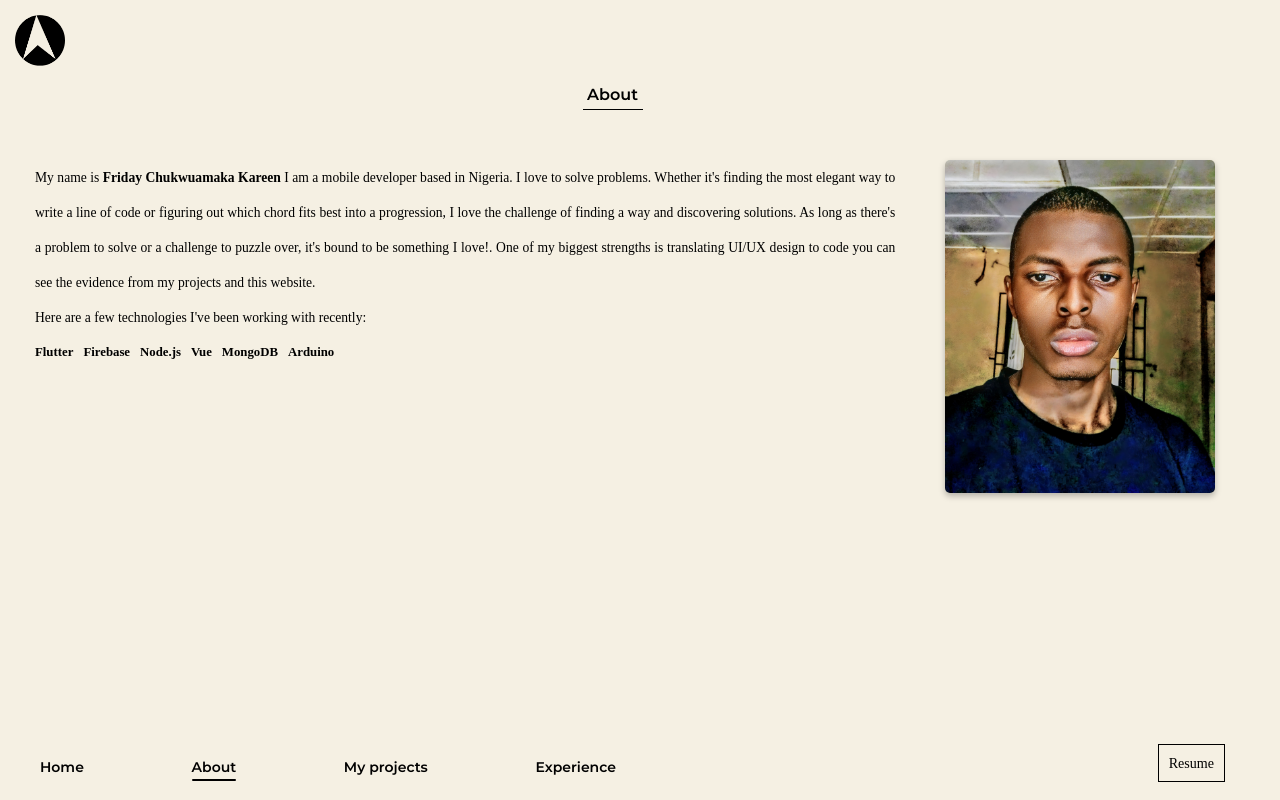
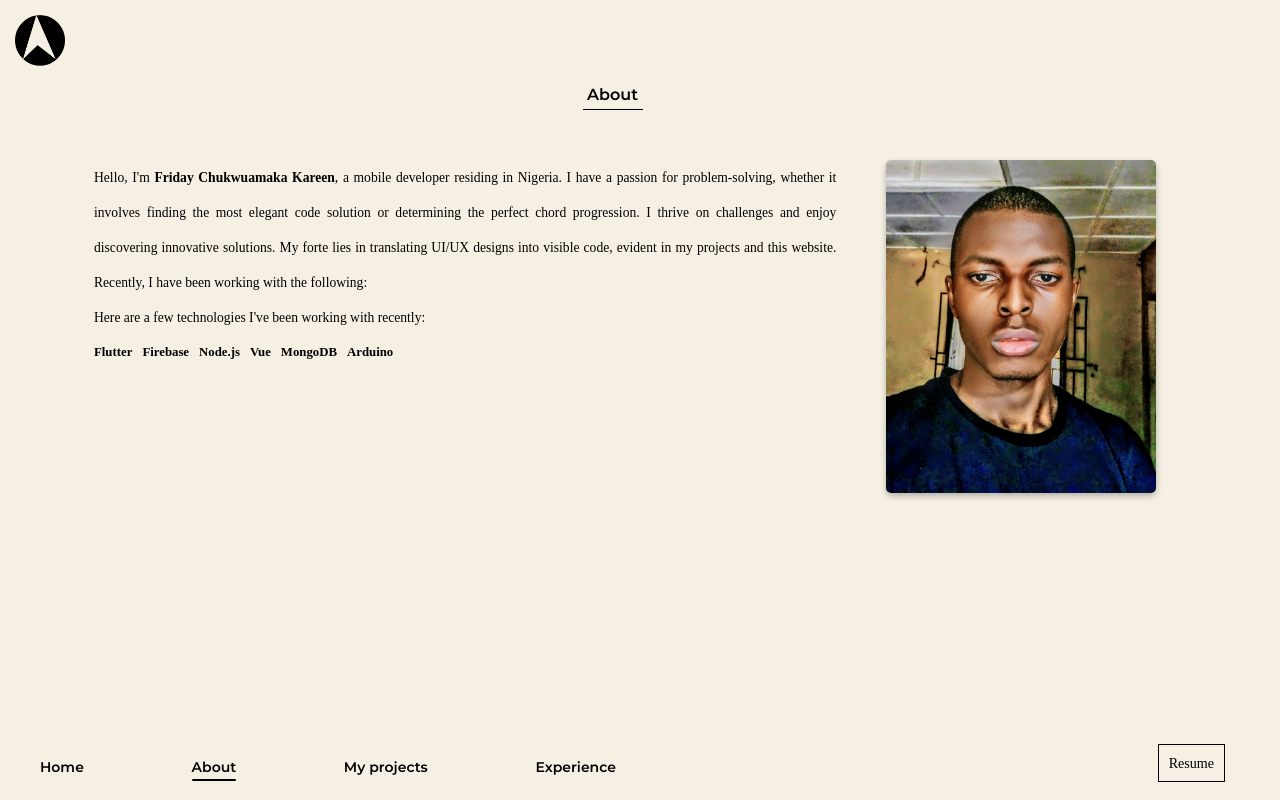
Before and after one commit to fridaychukwuamaka/portfolio, a Vue app: page /about in a window 1280 px wide. Built offline with nearby package versions, Linux system fonts and the light colour scheme; some icons are missing; a web font is replaced by a local one.

Commit message:
Update Vue and dependencies, component names, and resume link

```diff
--- a/src/components/About.vue
+++ b/src/components/About.vue
@@ -10,15 +10,13 @@
         <transition name="slide-home-up" appear>
           <div>
             <p id="text">
-              My name is <b>Friday Chukwuamaka Kareen</b> I am a mobile
-              developer based in Nigeria. I love to solve problems. Whether it's
-              finding the most elegant way to write a line of code or figuring
-              out which chord fits best into a progression, I love the challenge
-              of finding a way and discovering solutions. As long as there's a
-              problem to solve or a challenge to puzzle over, it's bound to be
-              something I love!. One of my biggest strengths is translating
-              UI/UX design to code you can see the evidence from my projects and
-              this website.
+              Hello, I'm <b>Friday Chukwuamaka Kareen</b>, a mobile developer
+              residing in Nigeria. I have a passion for problem-solving, whether
+              it involves finding the most elegant code solution or determining
+              the perfect chord progression. I thrive on challenges and enjoy
+              discovering innovative solutions. My forte lies in translating
+              UI/UX designs into visible code, evident in my projects and this
+              website. Recently, I have been working with the following:
             </p>
             <p id="text">
               Here are a few technologies I've been working with recently:
@@ -48,12 +46,9 @@
 </template>
 
 <script>
-// import MoreAbout from "./MoreAbout";
 export default {
   name: "AboutPage",
-  components: {
-    // MoreAbout,
-  },
+  components: {},
   props: {
     msg: String,
   },
@@ -102,7 +97,6 @@ ul.skills-list {
 #page {
   min-height: calc(100vh - 144.5px);
   display: flex;
-  /* width: 100%; */
   flex-direction: column;
   margin-top: 69.5px;
   /* margin-bottom: 75px; */
@@ -186,6 +180,15 @@ ul.skills-list {
   font-family: Montserrat-Regular;
   text-align: justify;
 }
+
+/* 767px and above */
+@media only screen and (min-width: 768px) {
+  #row {
+    margin: 0 5%;
+    align-self: center;
+  }
+}
+
 @media only screen and (max-width: 767px) {
   #page {
     padding: 15px;
```
Also changed, not shown: 7 other files (tests, documents, lock files or other folders).
